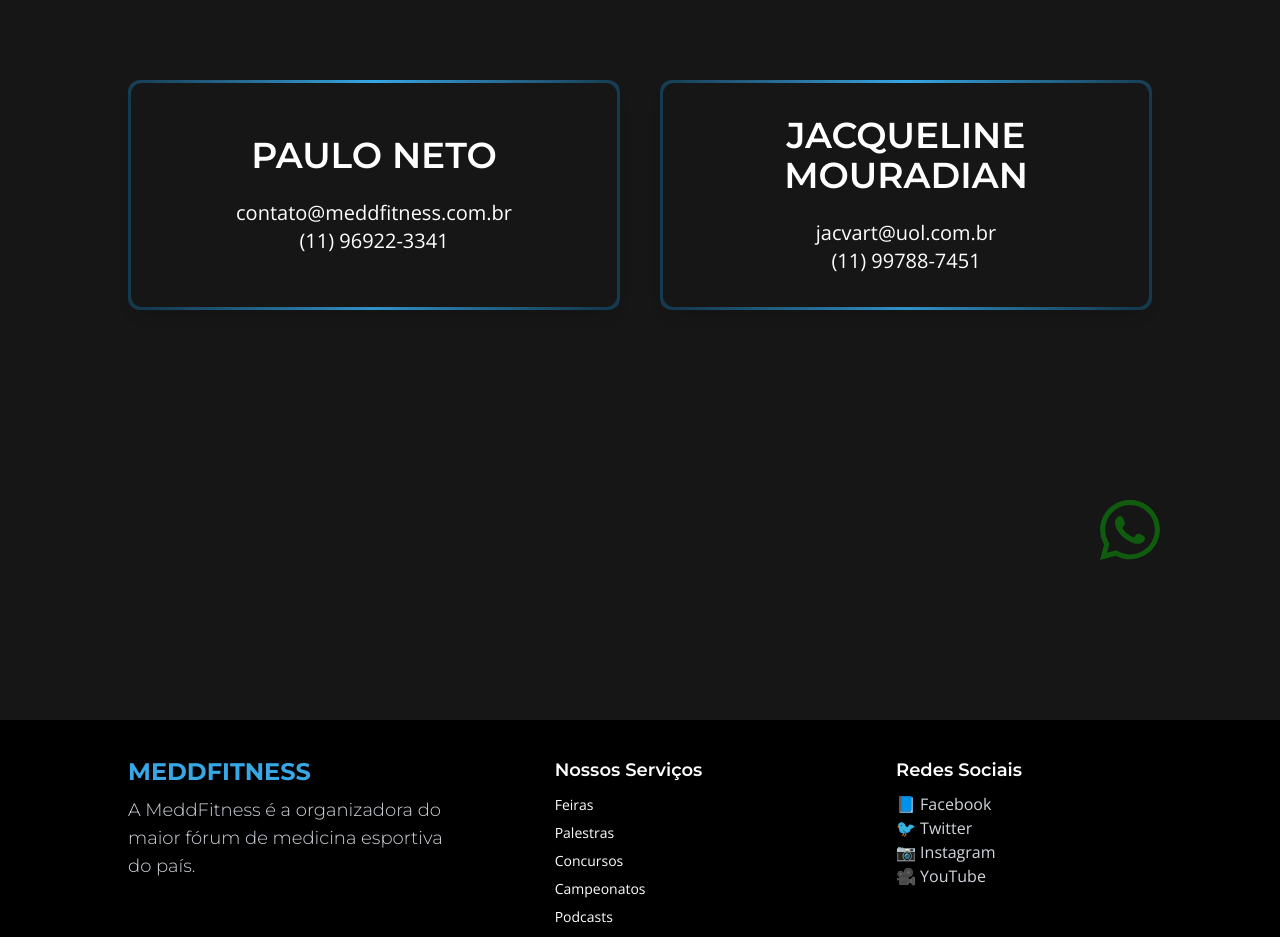
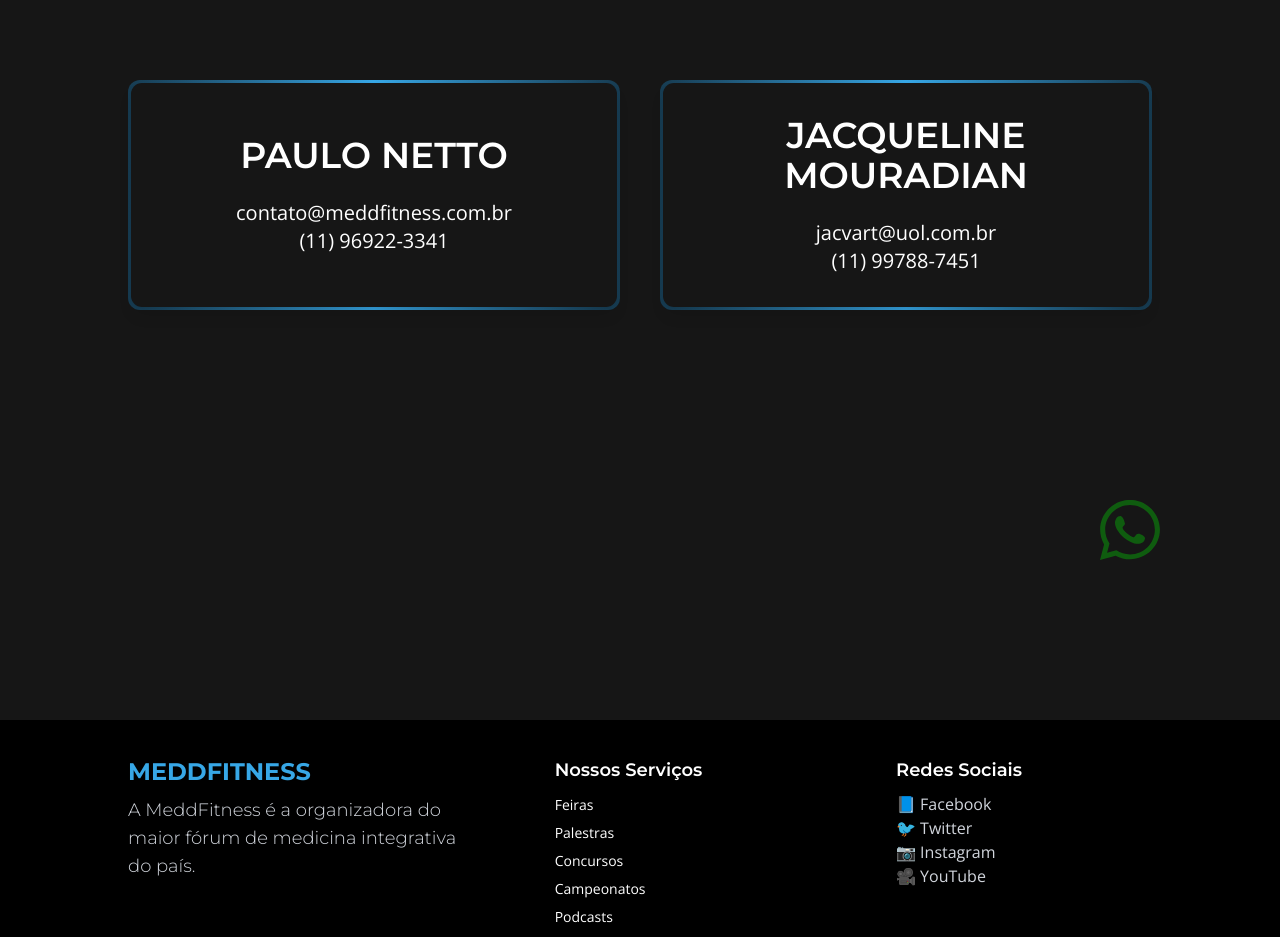
Before and after one commit to EricFrota-Dev/meddfitness-next, a Next.js app: page /Contact in a window 1280 px wide. Shown: the part 200-1137 px from the top of the page. Built offline with nearby package versions, Linux system fonts and the light colour scheme.

Commit message:
text fix

```diff
--- a/src/app/Contact/constants/index.ts
+++ b/src/app/Contact/constants/index.ts
@@ -1,6 +1,6 @@
 export const contacts = [
   {
-    name: "PAULO NETO",
+    name: "PAULO NETTO",
     contacts: ["contato@meddfitness.com.br", "(11) 96922-3341"],
   },
   {
--- a/src/components/layout/Footer/index.tsx
+++ b/src/components/layout/Footer/index.tsx
@@ -21,7 +21,7 @@ const Footer = () => {
             </h2>
             <h4 className="mt-2 text-gray-300 text-lg">
               A MeddFitness é a organizadora do maior fórum de medicina
-              esportiva do país.
+              integrativa do país.
             </h4>
           </div>
 
```
